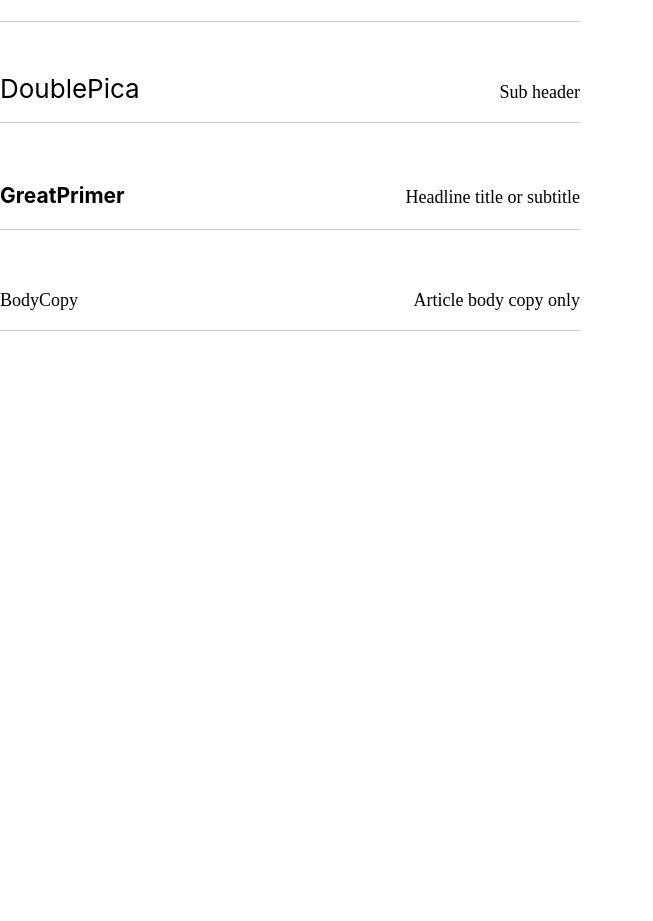
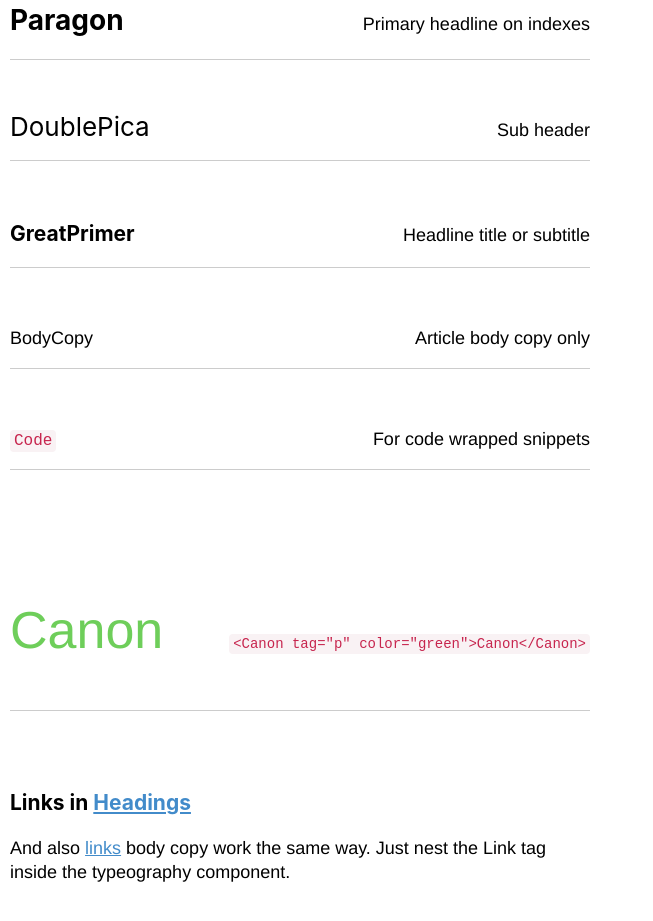
Before and after one commit to Jezfx/react-typography-system, a React (Create React App) app: page / in a window 1280 px wide. Shown: the part 395-1316 px from the top of the page, without its empty margins (0-653 px from the left). Before the commit the page ends 800 px from the top, so only its background shows below. Built offline with nearby package versions, Linux system fonts and the light colour scheme; what webfontloader would draw is missing.

Commit message:
add code formatting and additional examples

```diff
--- a/src/App.js
+++ b/src/App.js
@@ -1,5 +1,7 @@
 import React, { Component } from "react";
 import { ThemeProvider } from "styled-components";
+import { Article, Section } from "./Layout";
+import Link from "./Link";
 
 import {
   Canon,
@@ -7,10 +9,10 @@ import {
   Paragon,
   GreatPrimer,
   DoublePica,
-  BodyCopy
+  BodyCopy,
+  Code
 } from "./Typeography";
 import Breakpoint from "./Breakpoint";
-import Block from "./Block";
 
 import theme from "./theme";
 import "./App.css";
@@ -22,35 +24,65 @@ class App extends Component {
         <>
           <Breakpoint />
 
-          <Block>
+          <Section>
+            <Article>
               <Canon>Canon</Canon>
               <BodyCopy>Hero or blog post title</BodyCopy>
-          </Block>
+            </Article>
 
-          <Block>
+            <Article>
               <Trafalgar>Trafalgar</Trafalgar>
               <BodyCopy>Article title or section header</BodyCopy>
-          </Block>
+            </Article>
 
-          <Block>
+            <Article>
               <Paragon>Paragon</Paragon>
               <BodyCopy>Primary headline on indexes</BodyCopy>
-          </Block>
+            </Article>
 
-          <Block>
+            <Article>
               <DoublePica>DoublePica</DoublePica>
               <BodyCopy>Sub header</BodyCopy>
-          </Block>
+            </Article>
 
-          <Block>
+            <Article>
               <GreatPrimer>GreatPrimer</GreatPrimer>
               <BodyCopy>Headline title or subtitle</BodyCopy>
-          </Block>
+            </Article>
 
-          <Block>
+            <Article>
               <BodyCopy>BodyCopy</BodyCopy>
               <BodyCopy>Article body copy only</BodyCopy>
-          </Block>
+            </Article>
+
+            <Article>
+              <Code>Code</Code>
+              <BodyCopy>For code wrapped snippets</BodyCopy>
+            </Article>
+          </Section>
+
+          <Section>
+            <Article>
+              <Canon tag="p" color={theme.colours.mantis}>
+                Canon
+              </Canon>
+              <BodyCopy>
+                <Code
+                  fontSize={2}
+                >{`<Canon tag="p" color="green">Canon</Canon>`}</Code>
+              </BodyCopy>
+            </Article>
+          </Section>
+
+          <Section>
+            <GreatPrimer>
+              Links in <Link href="#">Headings</Link>
+            </GreatPrimer>
+            <BodyCopy>
+              And also <Link href="#">links</Link> body copy work the same way.
+              Just nest the Link tag inside the typeography component.
+            </BodyCopy>
+          </Section>
         </>
       </ThemeProvider>
     );
--- a/src/DynamicComponent/index.js
+++ b/src/DynamicComponent/index.js
@@ -1,7 +1,19 @@
-import React from 'react';
-import styled from 'styled-components';
-import tag from 'clean-tag'
-import { space, lineHeight, fontSize, size, color, colorStyle, textStyle, fontFamily, fontWeight, letterSpacing } from "styled-system";
+import React from "react";
+import styled from "styled-components";
+import tag from "clean-tag";
+import {
+  space,
+  lineHeight,
+  fontSize,
+  size,
+  color,
+  colorStyle,
+  textStyle,
+  fontFamily,
+  fontWeight,
+  letterSpacing,
+  borderRadius
+} from "styled-system";
 
 const StyledDynamicComponent = styled(tag)`
   ${space}
@@ -14,15 +26,16 @@ const StyledDynamicComponent = styled(tag)`
   ${letterSpacing}
   ${fontFamily}
   ${fontWeight}
+  ${borderRadius}
 `;
 
-const DynamicComponent = ({ tag = 'div', children, ...props }) => {
+const DynamicComponent = ({ tag = "div", children, ...props }) => {
   const WithComponent = StyledDynamicComponent.withComponent(tag);
   return <WithComponent {...props}>{children}</WithComponent>;
 };
 
 DynamicComponent.defaultProps = {
-  tag: 'div',
+  tag: "div"
 };
 
 export default DynamicComponent;
--- a/src/Block/index.js
+++ b/src/Layout/index.js
@@ -1,11 +1,9 @@
-import React from "react";
 import styled from "styled-components";
 import theme from "../theme";
 
-const Block = styled.article`
+export const Article = styled.article`
   display: flex;
   flex-direction: column;
-  max-width: 580px;
   justify-content: space-between;
   align-items: baseline;
   border-bottom: solid 1px #ccc;
@@ -16,4 +14,6 @@ const Block = styled.article`
   }
 `;
 
-export default props => <Block>{props.children}</Block>;
+export const Section = styled.section`
+  margin-bottom: 80px;
+`;
--- /dev/null
+++ b/src/Link/index.js
@@ -0,0 +1,11 @@
+import styled from "styled-components";
+import theme from "../theme";
+
+export default styled.a`
+  color: ${theme.colours.bostonBlue};
+  text-decoration: underline;
+
+  &:hover {
+    color: ${theme.colours.stTropaz};
+  }
+`;
--- a/src/Typeography/index.js
+++ b/src/Typeography/index.js
@@ -1,6 +1,6 @@
-import React from 'react'
-import DynamicComponent from '../DynamicComponent'
-import theme from '../theme'
+import React from "react";
+import DynamicComponent from "../DynamicComponent";
+import theme from "../theme";
 
 const {
   canon,
@@ -10,46 +10,53 @@ const {
   doublePica,
   bodyCopy,
   pica,
-} = theme.textStyles
+  code
+} = theme.textStyles;
 
 export const Canon = props => (
   <DynamicComponent {...canon} {...props}>
     {props.children}
   </DynamicComponent>
-)
+);
 
 export const Trafalgar = props => (
   <DynamicComponent {...trafalgar} {...props}>
     {props.children}
   </DynamicComponent>
-)
+);
 
 export const Paragon = props => (
   <DynamicComponent {...paragon} {...props}>
     {props.children}
   </DynamicComponent>
-)
+);
 
 export const GreatPrimer = props => (
   <DynamicComponent {...greatPrimer} {...props}>
     {props.children}
   </DynamicComponent>
-)
+);
 
 export const DoublePica = props => (
   <DynamicComponent {...doublePica} {...props}>
     {props.children}
   </DynamicComponent>
-)
+);
 
 export const BodyCopy = props => (
   <DynamicComponent {...bodyCopy} {...props}>
     {props.children}
   </DynamicComponent>
-)
+);
 
 export const Pica = props => (
   <DynamicComponent {...pica} {...props}>
     {props.children}
   </DynamicComponent>
-)
+);
+
+export const Code = props => (
+  <DynamicComponent {...code} {...props}>
+    {props.children}
+  </DynamicComponent>
+);
--- a/src/index.js
+++ b/src/index.js
@@ -1,18 +1,33 @@
 import React from "react";
 import ReactDOM from "react-dom";
 import WebFont from "webfontloader";
+import { createGlobalStyle } from "styled-components";
 
 import "./index.css";
 import App from "./App";
 import * as serviceWorker from "./serviceWorker";
 
+const GlobalStyle = createGlobalStyle`
+  body {
+    padding: 10px;
+    max-width: 580px;
+  }
+`;
+
 WebFont.load({
   google: {
-    families: ["Poppins: 400,500,700", "PT Serif: 400,700]"]
+    families: ["Poppins: 400,500,700", "PT Serif: 400,700]", "Roboto Mono"]
   }
 });
 
-ReactDOM.render(<App />, document.getElementById("root"));
+const Root = (
+  <>
+    <GlobalStyle />
+    <App />
+  </>
+);
+
+ReactDOM.render(Root, document.getElementById("root"));
 
 // If you want your app to work offline and load faster, you can change
 // unregister() to register() below. Note this comes with some pitfalls.
--- a/src/theme.js
+++ b/src/theme.js
@@ -1,17 +1,32 @@
+// naming http://chir.ag/projects/name-that-color/
+const colours = {
+  bostonBlue: "#428bca",
+  stTropaz: "#2a6496",
+  maroonFlush: "#c7254e",
+  softPeach: "#f9f2f4",
+  mantis: "#6ECE5A"
+};
+
+const fontFamilies = {
+  heading: "Poppins, Helvetica, Arial, sans-serif",
+  body: "PT Serif, Helvetica, Arial, sans-serif",
+  code: "Roboto Mono, monospace"
+};
+
 export default {
   textStyles: {
     canon: {
       tag: "h1",
       fontSize: [11, 12, 14],
       lineHeight: ["32px", "36px", "56px"],
-      fontFamily: "Poppins"
+      fontFamily: fontFamilies.heading
     },
     trafalgar: {
       tag: "h1",
       fontSize: [6, 9, 12],
       lineHeight: ["24px", "28px", "40px"],
       fontWeight: "400",
-      fontFamily: "Poppins"
+      fontFamily: fontFamilies.heading
     },
     paragon: {
       tag: "h2",
@@ -30,10 +45,22 @@ export default {
     bodyCopy: {
       tag: "p",
       fontSize: [3, 4, 5],
-      fontFamily: "PT Serif",
+      fontFamily: fontFamilies.body,
       lineHeight: ["20px", "22px", "24px"]
+    },
+    code: {
+      tag: "span",
+      px: "4px",
+      py: "2px",
+      color: colours.maroonFlush,
+      bg: colours.softPeach,
+      borderRadius: 4,
+      fontFamily: fontFamilies.code
     }
   },
   fontSizes: [12, 13, 14, 15, 16, 18, 20, 21, 22, 24, 26, 28, 32, 36, 52],
-  breakpoints: ["319px", "599px"]
+  breakpoints: ["319px", "599px"],
+  colours: {
+    ...colours
+  }
 };
```
Lines whose indentation alone changed are shown as unchanged.
